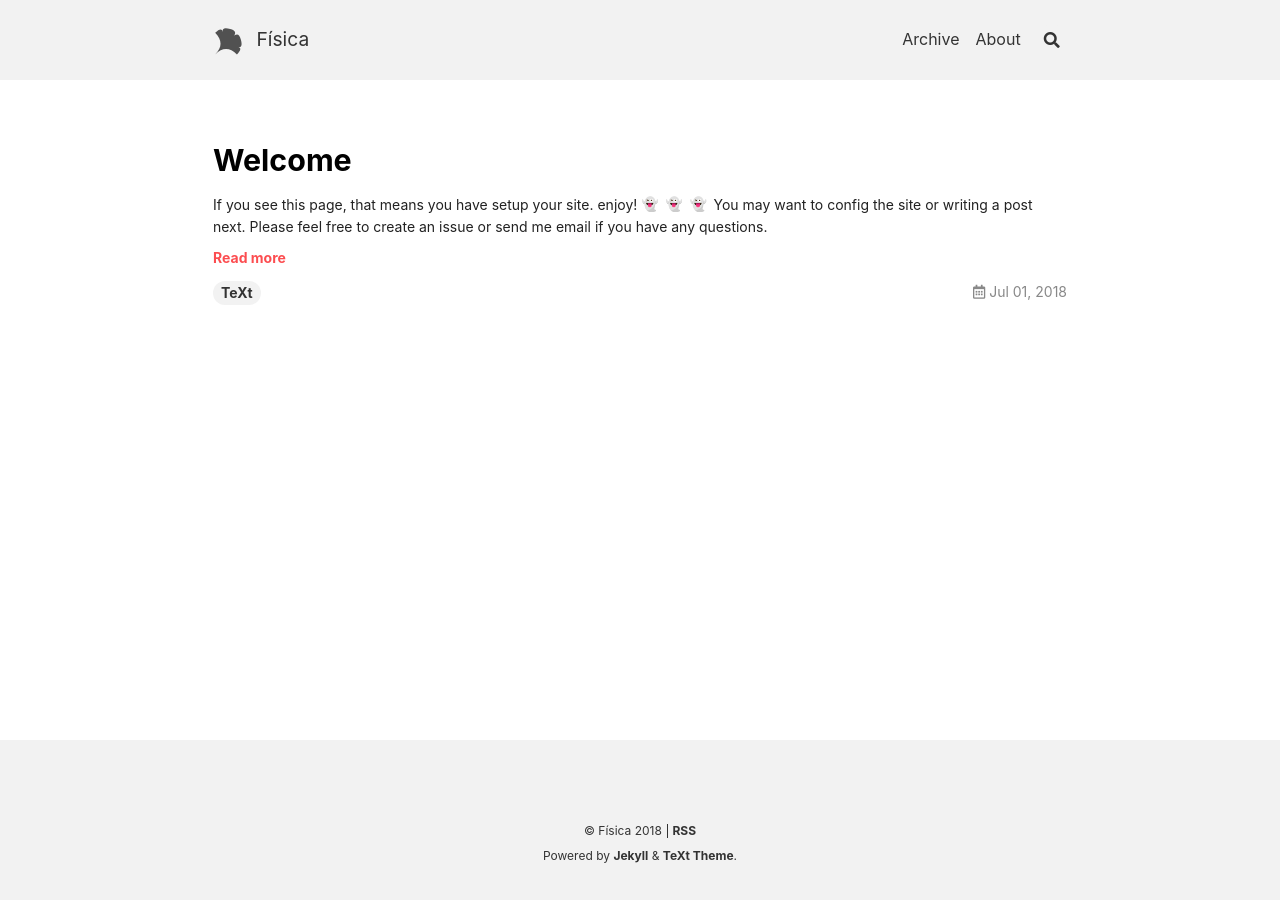
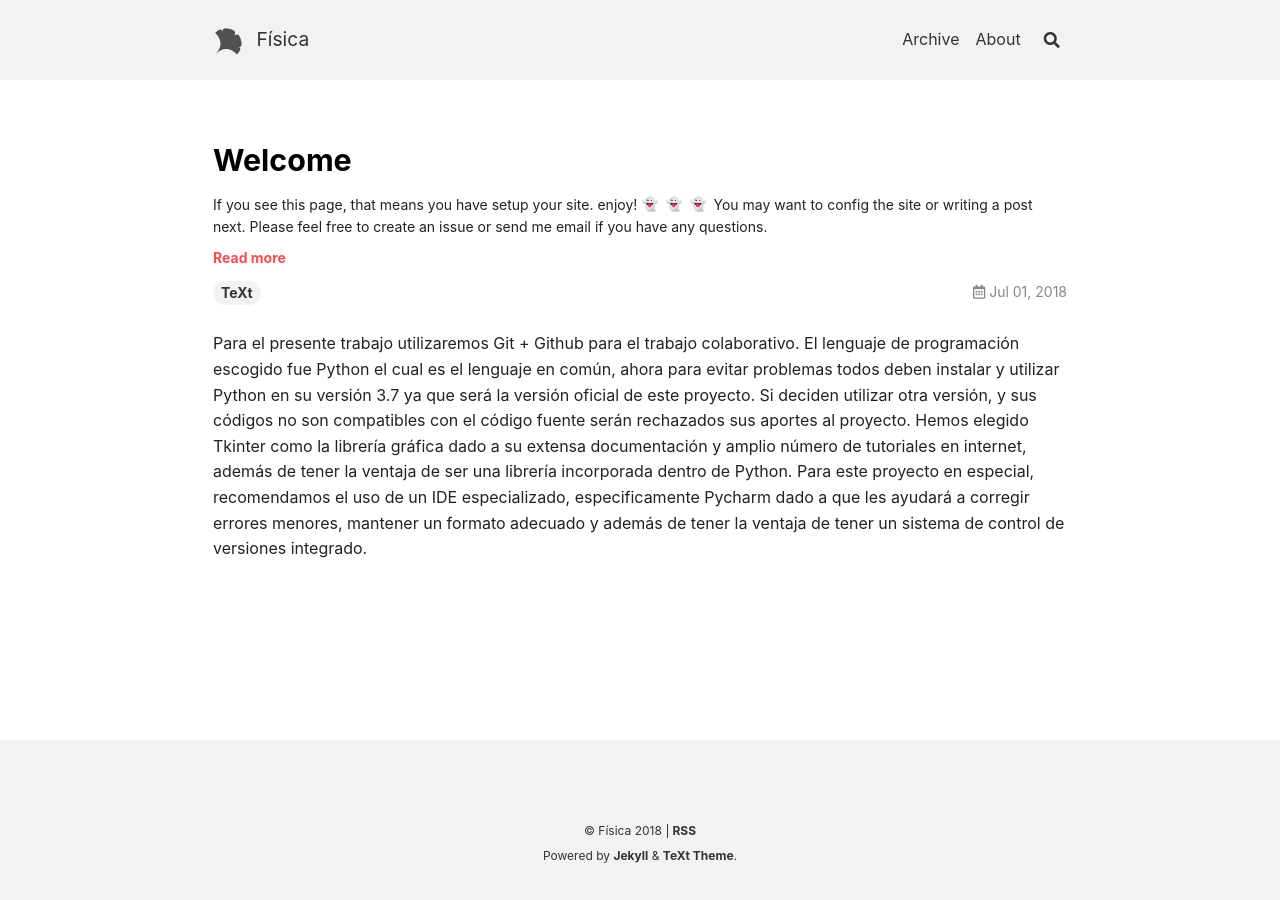
Before and after one commit to DnLaG/fisica, a Jekyll site: the page built from docs/index.html, in a window 1280 px wide. Built offline with Jekyll 4.4.1, drawn with Linux system fonts in a browser that asks for light colours; nearby versions of some CDN libraries; emoji names are drawn with the system emoji font; the list of posts is cut into pages by our own code.

Commit message:
Prueba de landing site

```diff
--- a/docs/index.html
+++ b/docs/index.html
@@ -3,3 +3,5 @@ layout: home
 # articles:
 #   excerpt_type: html
 ---
+
+Para el presente trabajo utilizaremos Git + Github para el trabajo colaborativo. El lenguaje de programación escogido fue Python el cual es el lenguaje en común, ahora para evitar problemas todos deben instalar y utilizar Python en su versión 3.7 ya que será la versión oficial de este proyecto. Si deciden utilizar otra versión, y sus códigos no son compatibles con el código fuente serán rechazados sus aportes al proyecto. Hemos elegido Tkinter como la librería gráfica dado a su extensa documentación y amplio número de tutoriales en internet, además de tener la ventaja de ser una librería incorporada dentro de Python. Para este proyecto en especial, recomendamos el uso de un IDE especializado, especificamente Pycharm dado a que les ayudará a corregir errores menores, mantener un formato adecuado y además de tener la ventaja de tener un sistema de control de versiones integrado.
```
